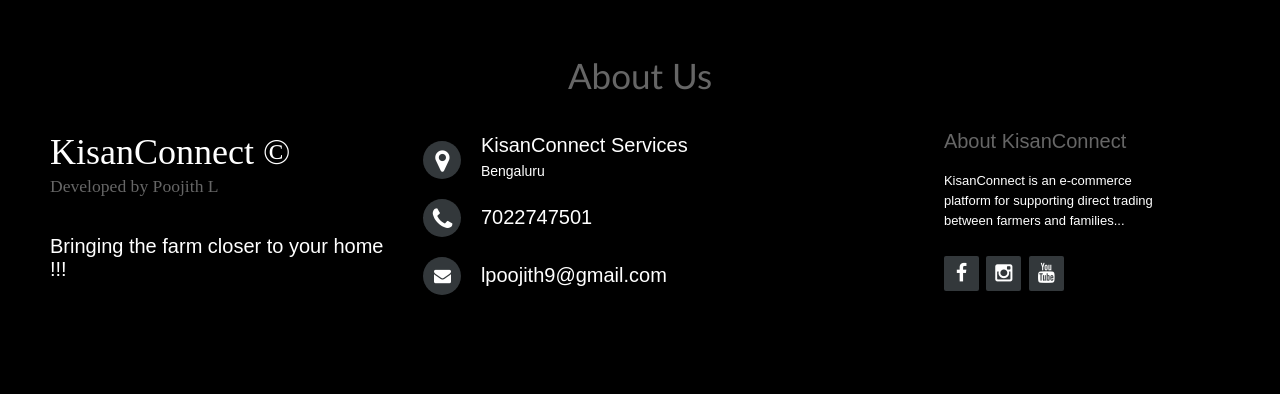
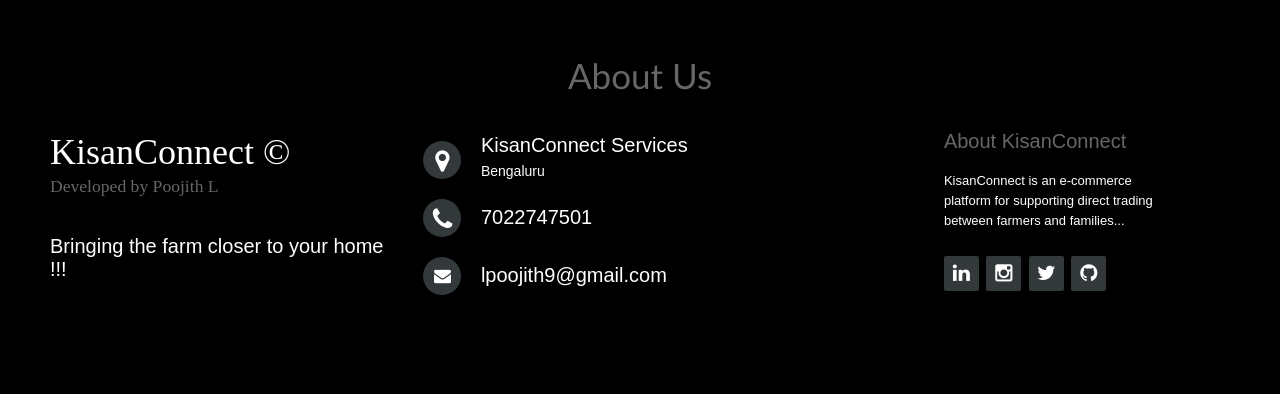
Before and after one commit to Poojith-L/KisanConnect, a PHP site: page /KisanConnect/ in a window 1280 px wide. Shown: the part 1308-1702 px from the top of the page. Run offline with PHP 8.4, Linux system fonts and the light colour scheme.

Commit message:
Second Commit

```diff
--- a/index.php
+++ b/index.php
@@ -113,9 +113,10 @@
 				KisanConnect is an e-commerce platform for supporting direct trading between farmers and families...
 			</p>
 			<div class="footer-icons">
-				<a  href="#"><i style="margin-left: 0;margin-top:5px;"class="fa fa-facebook"></i></a>
-				<a href="https://www.instagram.com/poojith.l/profilecard/?igsh=MTVyZm5uN3E0N3Nzbg=="><i style="margin-left: 0;margin-top:5px" class="fa fa-instagram"></i></a>
-				<a href="#"><i style="margin-left: 0;margin-top:5px" class="fa fa-youtube"></i></a>
+				<a href="https://www.linkedin.com/in/poojithl/"><i style="margin-left: 0;margin-top:5px" class="fa fa-linkedin"></i></a>
+				<a href="https://www.instagram.com/poojith.l/"><i style="margin-left: 0;margin-top:5px;"class="fa fa-instagram"></i></a>
+				<a href="https://x.com/poojith_l"><i style="margin-left: 0;margin-top:5px" class="fa fa-twitter"></i></a>
+				<a href="https://github.com/Poojith-L"><i style="margin-left: 0;margin-top:5px" class="fa fa-github"></i></a>
 			</div>
 		</div>
 
```
